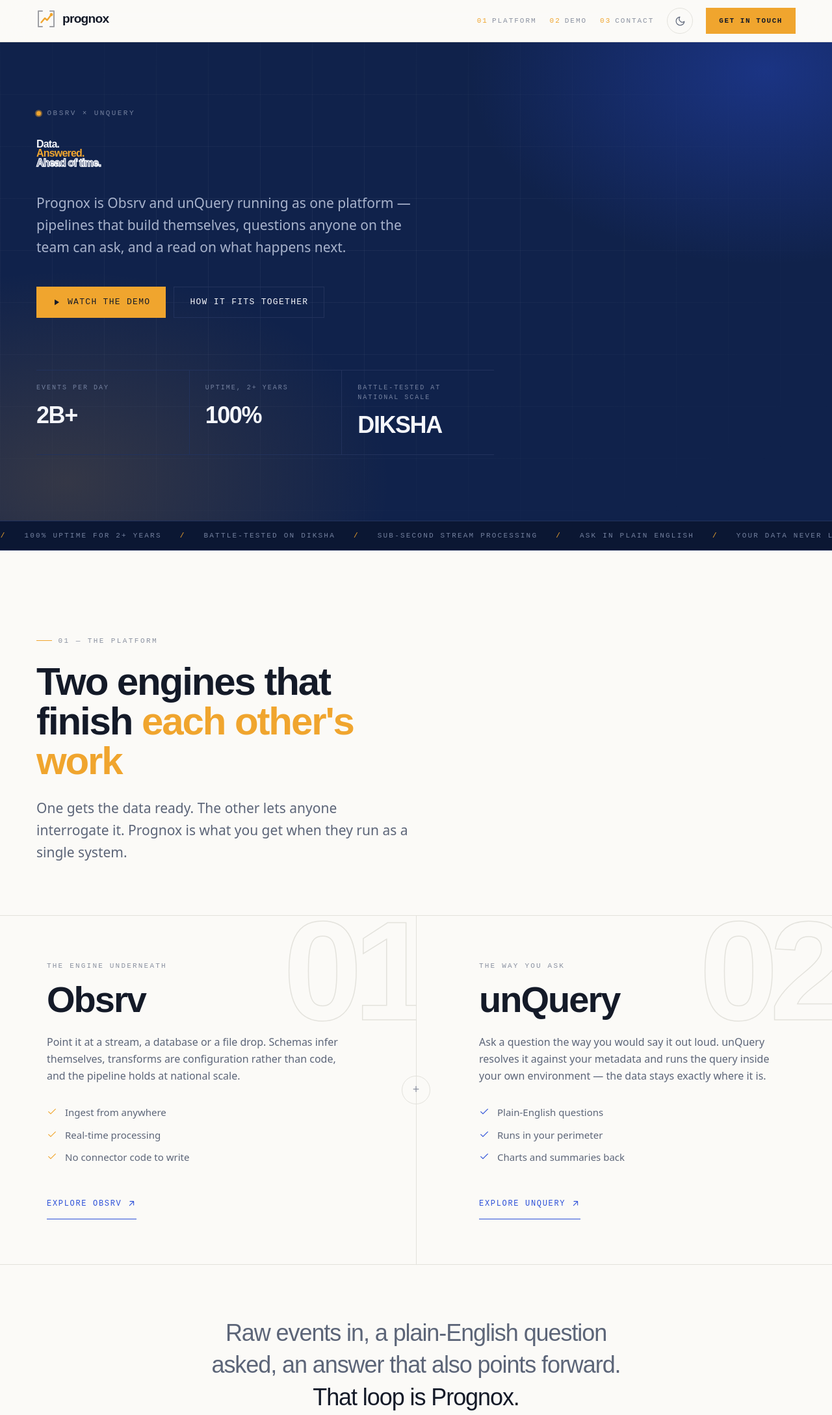
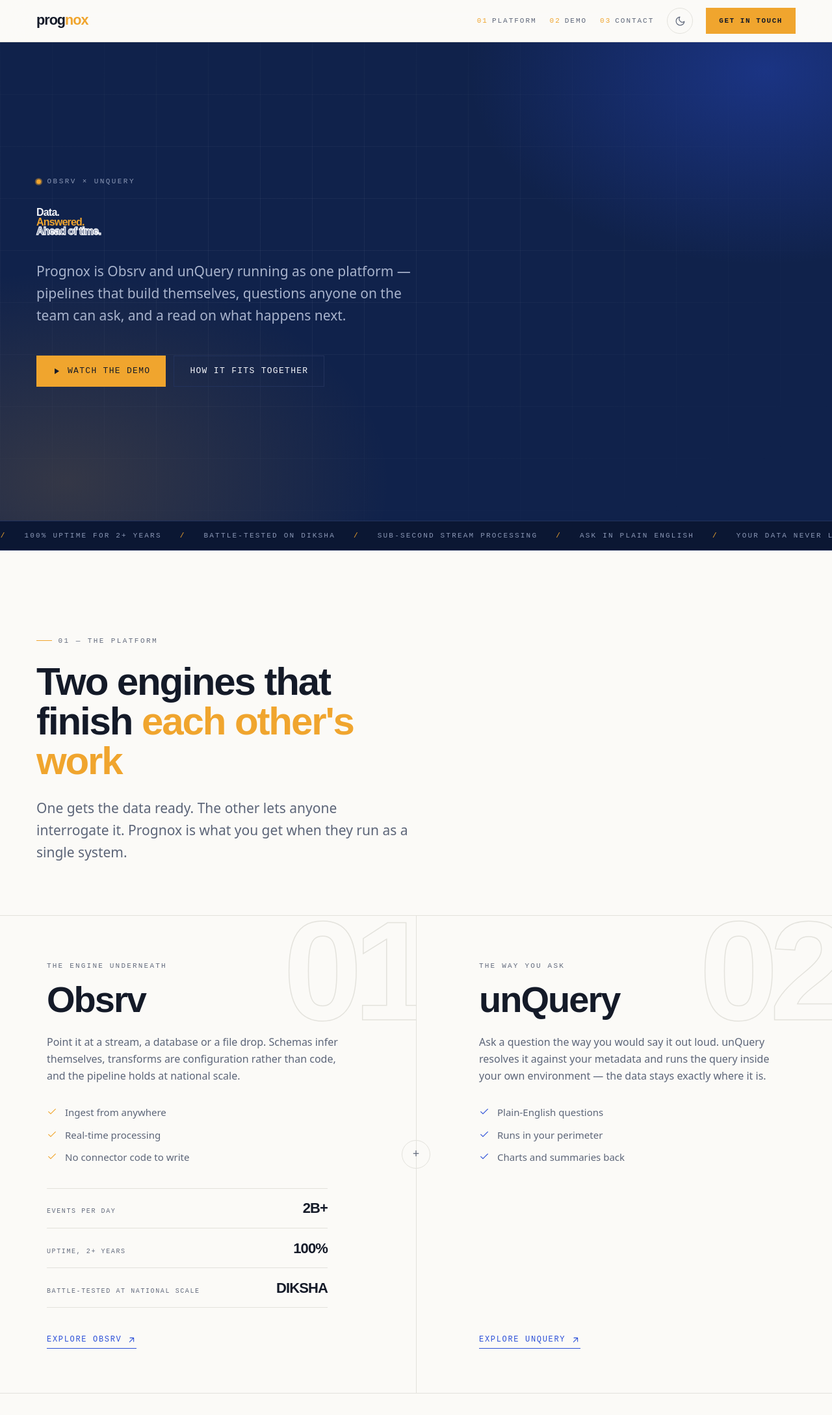
Before and after one commit to sanketika-labs/prognox-website, an Astro site: page / in a window 1280 px wide. Shown: the top 2177 px of the page at 65% size. Built offline with nearby package versions, Linux system fonts and the light colour scheme; Astro itself is replaced by a stand-in of ours.

Commit message:
Move proof to the Obsrv panel, fix faint-type contrast, drop the logo mark
The three stats were acting as a hero highlight when they are really
Obsrv's claim, so they move into its panel as a ruled table under the
feature list. On desktop that makes Obsrv's column the longer of the two,
so both Explore links now sit on a shared baseline at the foot of their
column rather than leaving unQuery's half trailing.

--color-fg-faint was carrying every 11px mono label at roughly 2.8:1 in
light, 3.9:1 in dark and 3.6:1 on the cobalt block. Darken all three so
the section tags, stat labels and ticker clear AA, and move the header
nav links up to --color-fg-muted, which is what made them hard to read.

Replace the bracket mark with a wordmark: prog in the page foreground,
nox in amber. Foreground rather than literal white, so it stays legible
on the ivory header as well as on the cobalt block. The favicon and touch
icon become a geometric lowercase p carrying the same split.

```diff
--- a/scripts/generate-images.mjs
+++ b/scripts/generate-images.mjs
@@ -14,13 +14,19 @@ const BONE_MUTED = '#a8b3cc';
 const BONE_FAINT = '#74819f';
 const HAIRLINE = '#22325c';
 
-/** The bracketed signal from src/components/Logo.astro, drawn at `s` scale. */
-const mark = (x, y, s) => `
-  <g transform="translate(${x} ${y}) scale(${s})">
-    <path d="M9 3H3v24h6M21 3h6v24h-6" stroke="${BONE}" stroke-opacity="0.4" stroke-width="2" stroke-linecap="round" stroke-linejoin="round" fill="none"/>
-    <path d="M7.5 20.5L13 14l3.5 3L23 8.5" stroke="${AMBER}" stroke-width="2.4" stroke-linecap="round" stroke-linejoin="round" fill="none"/>
-    <circle cx="23" cy="8.5" r="2.4" fill="${AMBER}"/>
+/**
+ * Monogram: a lowercase "p" drawn as geometry rather than type, so it does
+ * not depend on a font being installed. Mirrors public/favicon.svg.
+ */
+const monogram = (scale) => `
+  <g transform="scale(${scale})">
+    <circle cx="36.5" cy="28" r="12.5" fill="none" stroke="${AMBER}" stroke-width="7"/>
+    <rect x="17" y="13" width="7" height="40" rx="3.5" fill="${BONE}"/>
   </g>`;
+
+/** The wordmark: `prog` in bone, `nox` in amber. */
+const wordmark = (x, y, size) =>
+  `<text x="${x}" y="${y}" font-family="Helvetica, Arial, sans-serif" font-size="${size}" font-weight="700" letter-spacing="${-size * 0.04}" fill="${BONE}">prog<tspan fill="${AMBER}">nox</tspan></text>`;
 
 const og = `<svg xmlns="http://www.w3.org/2000/svg" width="1200" height="630" viewBox="0 0 1200 630">
   <defs>
@@ -37,8 +43,7 @@ const og = `<svg xmlns="http://www.w3.org/2000/svg" width="1200" height="630" vi
   <rect width="1200" height="630" fill="url(#cobalt)"/>
   <rect width="1200" height="630" fill="url(#warm)"/>
 
-  ${mark(80, 78, 1.6)}
-  <text x="166" y="128" font-family="Helvetica, Arial, sans-serif" font-size="40" font-weight="700" letter-spacing="-1.5" fill="${BONE}">prognox</text>
+  ${wordmark(80, 128, 46)}
 
   <text x="80" y="288" font-family="Helvetica, Arial, sans-serif" font-size="92" font-weight="700" letter-spacing="-4" fill="${BONE}">Data. <tspan fill="${AMBER}">Answered.</tspan></text>
   <text x="80" y="384" font-family="Helvetica, Arial, sans-serif" font-size="92" font-weight="700" letter-spacing="-4" fill="${BONE_MUTED}">Ahead of time.</text>
@@ -51,7 +56,7 @@ const og = `<svg xmlns="http://www.w3.org/2000/svg" width="1200" height="630" vi
 
 const touchIcon = `<svg xmlns="http://www.w3.org/2000/svg" width="180" height="180" viewBox="0 0 180 180">
   <rect width="180" height="180" rx="40" fill="${BLOCK}"/>
-  ${mark(30, 30, 4)}
+  ${monogram(180 / 64)}
 </svg>`;
 
 for (const [name, svg] of [
--- a/src/components/Logo.astro
+++ b/src/components/Logo.astro
@@ -1,8 +1,12 @@
 ---
 /**
- * Prognox mark: a bracketed signal that breaks upward out of its own frame.
- * The brackets are the measured past, the amber stroke is the projection.
- * Placeholder identity — swap this one file when real brand assets arrive.
+ * Prognox wordmark. There is no mark — the identity is the split in the word
+ * itself: `prog` in the page's own foreground, `nox` in amber.
+ *
+ * `prog` reads as white wherever the surface is dark (the cobalt blocks, the
+ * dark theme) because --color-fg resolves to bone there. On the ivory header
+ * it resolves to near-black, which is what keeps the wordmark legible in
+ * light mode — a literal #fff would disappear.
  */
 interface Props {
   class?: string;
@@ -11,26 +15,9 @@ interface Props {
 const { class: className = '' } = Astro.props;
 ---
 
-<span class={`inline-flex items-center gap-2.5 ${className}`}>
-  <svg width="30" height="30" viewBox="0 0 30 30" fill="none" aria-hidden="true" class="shrink-0">
-    <path
-      d="M9 3H3v24h6M21 3h6v24h-6"
-      stroke="currentColor"
-      stroke-opacity="0.4"
-      stroke-width="2"
-      stroke-linecap="round"
-      stroke-linejoin="round"></path>
-    <path
-      d="M7.5 20.5L13 14l3.5 3L23 8.5"
-      stroke="var(--color-amber)"
-      stroke-width="2.4"
-      stroke-linecap="round"
-      stroke-linejoin="round"></path>
-    <circle cx="23" cy="8.5" r="2.4" fill="var(--color-amber)"></circle>
-  </svg>
-  <span
-    class="font-[family-name:var(--font-display)] text-[1.2rem] font-bold tracking-[-0.04em] text-[var(--color-fg)]"
-  >
-    prognox
-  </span>
-</span>
+<span
+  class={`font-[family-name:var(--font-display)] text-[1.35rem] leading-none font-bold tracking-[-0.045em] lowercase ${className}`}
+  ><span class="text-[var(--color-fg)]">prog</span><span class="text-[var(--color-amber)]"
+    >nox</span
+  ></span
+>
--- a/src/components/nav/Header.astro
+++ b/src/components/nav/Header.astro
@@ -27,7 +27,7 @@ import { href } from '~/lib/href';
           sections.map((item, i) => (
             <a
               href={`#${item.id}`}
-              class="flex items-baseline gap-1.5 font-[family-name:var(--font-mono)] text-[0.6875rem] font-medium tracking-[0.18em] text-[var(--color-fg-faint)] uppercase transition-colors hover:text-[var(--color-fg)]"
+              class="flex items-baseline gap-1.5 font-[family-name:var(--font-mono)] text-[0.6875rem] font-medium tracking-[0.18em] text-[var(--color-fg-muted)] uppercase transition-colors hover:text-[var(--color-fg)]"
             >
               <span class="text-[var(--color-amber)]">0{i + 1}</span>
               {item.label}
--- a/src/pages/index.astro
+++ b/src/pages/index.astro
@@ -80,22 +80,6 @@ const engines = [
         </Button>
         <Button to="#platform" variant="wire">How it fits together</Button>
       </div>
-
-      {/* Proof, set as a hairline table rather than a row of badge pills. */}
-      <dl class="stats mt-16 lg:mt-20">
-        {
-          proofStats.map((stat) => (
-            <div class="stat">
-              <dt class="font-[family-name:var(--font-mono)] text-[0.625rem] tracking-[0.2em] text-[var(--color-fg-faint)] uppercase">
-                {stat.label}
-              </dt>
-              <dd class="mt-2 font-[family-name:var(--font-display)] text-[clamp(1.5rem,1.1rem+1.6vw,2.25rem)] font-bold tracking-[-0.04em] text-[var(--color-fg)]">
-                {stat.value}
-              </dd>
-            </div>
-          ))
-        }
-      </dl>
     </div>
   </section>
 
@@ -157,11 +141,24 @@ const engines = [
                   </li>
                 ))}
               </ul>
+
+              {/* Proof sits with the engine that earned it, not in the hero. */}
+              {i === 0 && (
+                <dl class="panel-stats">
+                  {proofStats.map((stat) => (
+                    <div class="panel-stat">
+                      <dt>{stat.label}</dt>
+                      <dd>{stat.value}</dd>
+                    </div>
+                  ))}
+                </dl>
+              )}
+
               <a
                 href={engine.link}
                 target="_blank"
                 rel="noopener noreferrer"
-                class="panel-link mt-10 inline-flex min-h-11 items-center gap-2 self-start font-[family-name:var(--font-mono)] text-[0.75rem] font-medium tracking-[0.14em] uppercase"
+                class="panel-link inline-flex min-h-11 items-center gap-2 self-start font-[family-name:var(--font-mono)] text-[0.75rem] font-medium tracking-[0.14em] uppercase"
               >
                 Explore {engine.name}
                 <Icon name="arrowUpRight" size={15} />
@@ -299,36 +296,6 @@ const engines = [
     }
     100% {
       box-shadow: 0 0 0 0 rgb(240 165 46 / 0);
-    }
-  }
-
-  /* Stats as a hairline-ruled table — a quieter, more editorial proof block. */
-  .stats {
-    display: grid;
-    gap: 0;
-    border-top: 1px solid var(--color-hairline);
-    max-width: 44rem;
-  }
-
-  .stat {
-    padding-block: 1.15rem;
-    border-bottom: 1px solid var(--color-hairline);
-  }
-
-  @media (min-width: 640px) {
-    .stats {
-      grid-template-columns: repeat(3, minmax(0, 1fr));
-      border-bottom: 1px solid var(--color-hairline);
-    }
-
-    .stat {
-      border-bottom: 0;
-      padding-inline-end: 1.5rem;
-    }
-
-    .stat + .stat {
-      border-left: 1px solid var(--color-hairline);
-      padding-inline-start: 1.5rem;
     }
   }
 
@@ -477,14 +444,61 @@ const engines = [
   }
 
   .panel-link {
+    margin-top: 2.5rem;
     color: var(--color-link);
     border-bottom: 1px solid currentColor;
     padding-bottom: 0.2rem;
     transition: gap 0.2s ease;
   }
 
+  /* Side by side, Obsrv's panel runs longer because it carries the proof
+     table. Pushing both links to the foot of their column puts them on a
+     shared baseline instead of leaving unQuery's half trailing off. */
+  @media (min-width: 1024px) {
+    .panel-link {
+      margin-top: auto;
+      padding-top: 2.5rem;
+    }
+  }
+
   .panel-link:hover {
     gap: 0.85rem;
+  }
+
+  /* Proof, ruled as rows rather than columns — the labels are long, and
+     rows stay readable at every width the panel can be. */
+  .panel-stats {
+    width: 100%;
+    max-width: 27rem;
+    margin-top: 2.25rem;
+    border-top: 1px solid var(--color-hairline);
+  }
+
+  .panel-stat {
+    display: flex;
+    align-items: baseline;
+    justify-content: space-between;
+    gap: 1.5rem;
+    padding-block: 0.85rem;
+    border-bottom: 1px solid var(--color-hairline);
+  }
+
+  .panel-stat dt {
+    font-family: var(--font-mono);
+    font-size: 0.625rem;
+    letter-spacing: 0.16em;
+    line-height: 1.6;
+    text-transform: uppercase;
+    color: var(--color-fg-faint);
+  }
+
+  .panel-stat dd {
+    flex-shrink: 0;
+    font-family: var(--font-display);
+    font-size: 1.375rem;
+    font-weight: 700;
+    letter-spacing: -0.04em;
+    color: var(--color-fg);
   }
 
   /* The join sits on the seam — only where there is a seam to sit on. */
--- a/src/styles/tokens.css
+++ b/src/styles/tokens.css
@@ -38,7 +38,7 @@
 
   --color-fg: #141a28;
   --color-fg-muted: #5c6578;
-  --color-fg-faint: #8a91a0;
+  --color-fg-faint: #636b7d;
 
   /* ── Rules (flips) ─────────────────────────────────────────────────── */
 
@@ -49,7 +49,7 @@
 
   --color-bone: #f4f6fb;
   --color-bone-muted: #a8b3cc;
-  --color-bone-faint: #74819f;
+  --color-bone-faint: #8b98b6;
   --color-hairline-block: #22325c;
 
   /* ── Accents ───────────────────────────────────────────────────────── */
@@ -81,7 +81,7 @@
 
   --color-fg: #eef1f8;
   --color-fg-muted: #a3adc4;
-  --color-fg-faint: #737f99;
+  --color-fg-faint: #8a95ad;
 
   --color-hairline: #1e2740;
 
```
Also changed, not shown: public/apple-touch-icon.png, public/favicon.svg, public/og.png.
